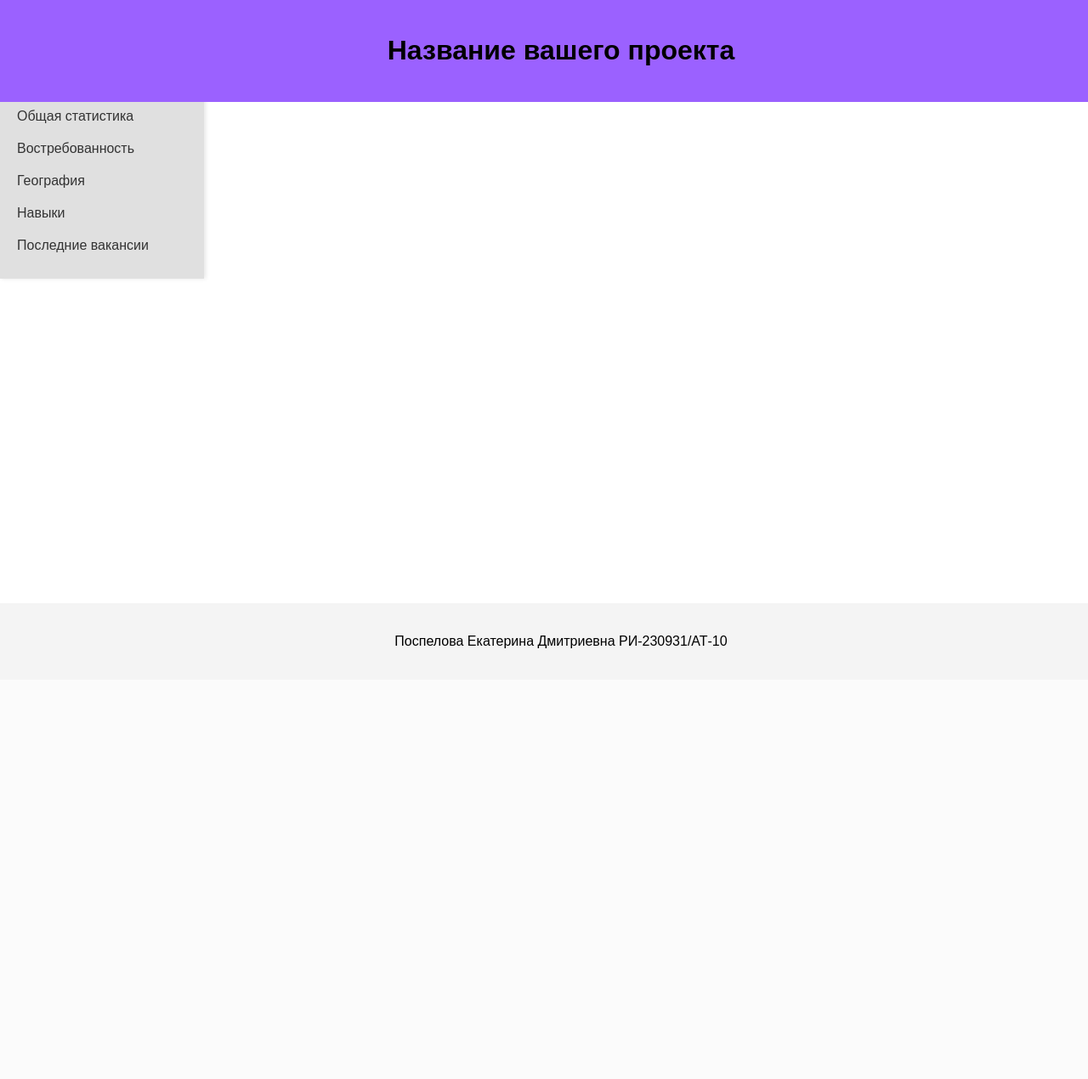
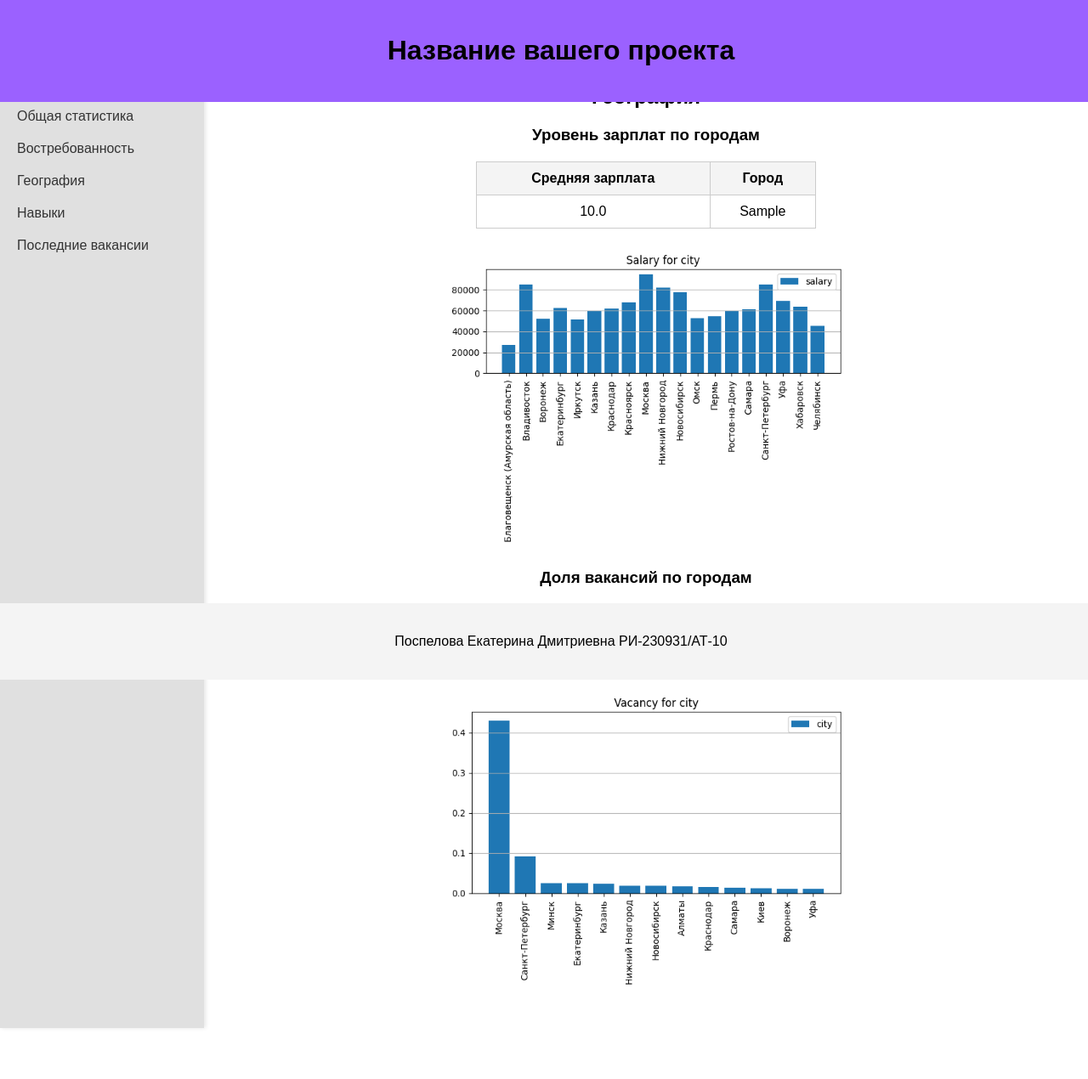
Before and after one commit to Ktshka/Django-project, a Django app: template DjangoProject/analytics/templates/geography.html in a window 1280 px wide. Shown: the whole page at 85% size. Before the commit the page ends 763 px from the top, so only its background shows below. Run offline with Django 5.2, Linux system fonts and the light colour scheme; the template is opened without the code that fills it: values that come from a table or form of the project are taken from there, others are empty; tables that the repository leaves empty hold one stand-in row (values such as "Sample post").

Commit message:
geography page

```diff
--- a/DjangoProject/DjangoProject/urls.py
+++ b/DjangoProject/DjangoProject/urls.py
@@ -22,6 +22,6 @@
     path('admin/', admin.site.urls),
     path('', views.main, name = 'main'),
     path('test/', views.Extra2, name='Extra2'),
-    path('demand/', views.demand_full, name = 'demand')
-
-]
+    path('demand/', views.demand_full, name = 'demand'),
+    path('geography/', views.geography_full, name = 'geography'),
+    ]
--- /dev/null
+++ b/DjangoProject/analytics/templates/geography-full.html
@@ -0,0 +1,76 @@
+{% load static %}
+<head>
+    <title>География</title>
+    <style>
+        table {
+            width: 50%;
+            margin: 20px auto;
+            border-collapse: collapse;
+        }
+        th, td {
+            padding: 10px;
+            text-align: center;
+            border: 1px solid #ccc;
+        }
+        th {
+            background-color: #f4f4f4;
+        }
+        .table-container {
+            width: 80%;
+            margin: 20px auto;
+        }
+        img {
+            display: block;
+            margin: 20px auto;
+            width: 60%;
+        }
+    </style>
+</head>
+<body>
+    {% block content %}
+    <h2 style="text-align: center;">География</h2>
+
+    <div class="table-container">
+        <h3 style="text-align: center;">Уровень зарплат по городам</h3>
+        <table>
+            <thead>
+                <tr>
+                    <th>Средняя зарплата</th>
+                    <th>Город</th>
+                </tr>
+            </thead>
+            <tbody>
+                {% for e in salaries_for_cities %}
+                    <tr>
+                        <td>{{ e.average_salary }}</td>
+                        <td>{{ e.city }}</td>
+                    </tr>
+                {% endfor %}
+            </tbody>
+        </table>
+        <img src="{% static 'salaries_for_cities.png' %}" alt="Уровень зарплат по городам">
+    </div>
+
+    <div class="table-container">
+        <h3 style="text-align: center;">Доля вакансий по городам</h3>
+        <table>
+            <thead>
+                <tr>
+                    <th>Доля вакансий</th>
+                    <th>Город</th>
+                </tr>
+            </thead>
+            <tbody>
+                {% for e in vacancies_for_cities %}
+                    <tr>
+                        <td>{{ e.share_of_vacancies }}</td>
+                        <td>{{ e.city }}</td>
+                    </tr>
+                {% endfor %}
+            </tbody>
+        </table>
+        <img src="{% static 'vacancies_for_cities.png' %}" alt="Доля вакансий по городам">
+    </div>
+    {% endblock %}
+</body>
+</html>
--- a/DjangoProject/analytics/templates/geography.html
+++ b/DjangoProject/analytics/templates/geography.html
@@ -1 +1,5 @@
 {% extends 'main.html' %}
+
+{% block content %}
+    {% include 'geography-full.html' %}
+{% endblock %}
--- a/DjangoProject/analytics/templates/main.html
+++ b/DjangoProject/analytics/templates/main.html
@@ -61,7 +61,7 @@
             <a href="index.html">Главная</a>
             <a href="statistics.html">Общая статистика</a>
             <a href="/demand">Востребованность</a>
-            <a href="geography.html">География</a>
+            <a href="/geography">География</a>
             <a href="skills.html">Навыки</a>
             <a href="latest_vacancies.html">Последние вакансии</a>
         </div>
```
Also changed, not shown: DjangoProject/analytics/management/commands/salaries-for-cities-graphics.py (added, +37 -0 lines), DjangoProject/analytics/management/commands/salaries-for-cities.py (added, +35 -0 lines), DjangoProject/analytics/management/commands/vacancies-for-cities-graphics.py (added, +37 -0 lines), DjangoProject/analytics/management/commands/vacancies-for-cities.py (added, +22 -0 lines), DjangoProject/analytics/views.py (+7 -0 lines), DjangoProject/analytics/static/salaries_for_cities.png (added), DjangoProject/analytics/static/vacancies_for_cities.png (added), 1 other file.
